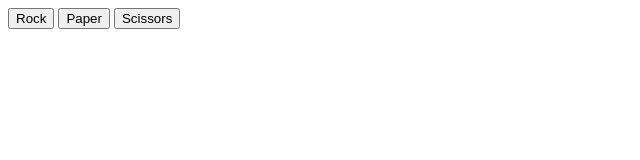
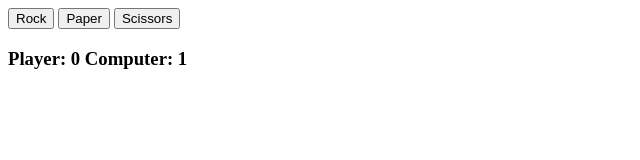
Before and after one commit to AlexLapsin/Rock-Paper-Scissors, a plain HTML site: page index.html in a window 1280 px wide. Both pictures are taken after a click on the button "Rock". Shown: the whole page, without its empty margins (0-640 px from the left). Drawn offline with Linux system fonts and the light colour scheme.

Commit message:
Redo game logic and display score change

```diff
--- a/index.html
+++ b/index.html
@@ -12,6 +12,8 @@
         <button id="rock">Rock</button>
         <button id="paper">Paper</button>
         <button id="scissors">Scissors</button>
+
+        <div id="displayResults"></div>
     </div>
 </body>
 </html>
--- a/script.js
+++ b/script.js
@@ -1,16 +1,3 @@
-//game logic that takes 5 rounds and display the winner
-// function game(){
-//     let playerScore = 0;
-//     let computerScore = 0;
-
-//     for(i=0; i<5; i++){
-//         let playerSelect = window.prompt("Please enter your choice", "rock, scissors, paper");
-//         let result = playRound(playerSelect, computerPlay());
-//         if(result == "won") {alert("You won this round");playerScore++}
-//         else if(result == "lost") {alert("You lost this round");computerScore++;}
-//         else if(result == "tie"){alert("it's a tie")}
-//         else {alert("Wrong value"); return};
-//     }
 
 //     let winner = (playerScore > computerScore) ? "Congrats, you won the game!!!":
 //         (playerScore < computerScore) ? "You lost the game. Sorry.":
@@ -20,13 +7,21 @@
 // }
 
 
+let playerScore = 0;
+let computerScore = 0;
 const buttons = document.querySelectorAll('button')
+const displayDiv = document.querySelector("#displayResults");
+const scoreText = document.createElement('h3');
 
 buttons.forEach((button) => {
-    button.addEventListener('click', () => {
+    button.addEventListener('click', (e) => {
         const playerChoice = (button.id == 'rock')? "rock":
             (button.id == 'paper')? "paper" : "scissors";
-        playRound(playerChoice, computerPlay())}
+
+        displayDiv.appendChild(scoreText);
+        displayScore(playRound(playerChoice, computerPlay()))
+
+        }
     )
 });
 // ///////////////////////////////////////////////////////////////////////////
@@ -43,6 +38,14 @@ buttons.forEach((button) => {
 // ///////////////////////////////////////////////////////////////////////////
 
 
+function displayScore(result){
+
+
+
+    (result == "won")? playerScore++ : (result == "lost")? computerScore++:
+        (playerScore++, computerScore++);
+    scoreText.textContent = `Player: ${playerScore}  Computer: ${computerScore}`;
+}
 
 //opponent/computer
 function computerPlay(){
@@ -61,8 +64,6 @@ function playRound(playerChoice, computerChoice){
         (playerChoice == "scissors" && computerChoice == "rock") ||
         (playerChoice == "paper" && computerChoice == "scissors")) ? "lost": "won";
 
-        console.log("Player:"+ playerChoice);
-        console.log("Computer:"+ computerChoice);
-        console.log(result);
+    console.log(result);
     return result;
 }
```
